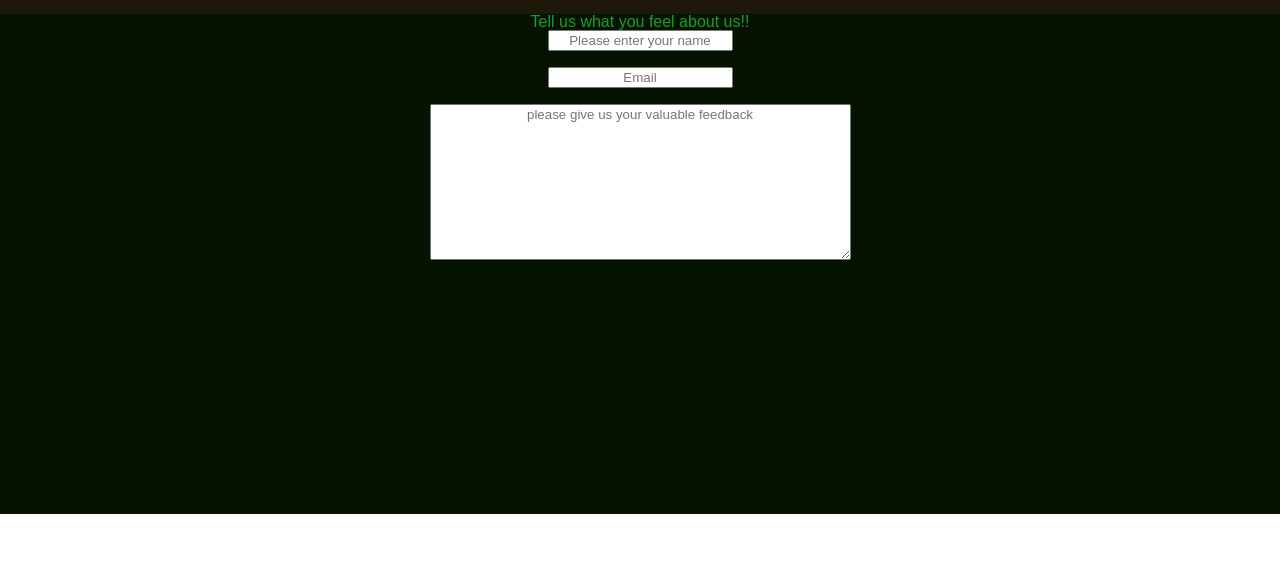
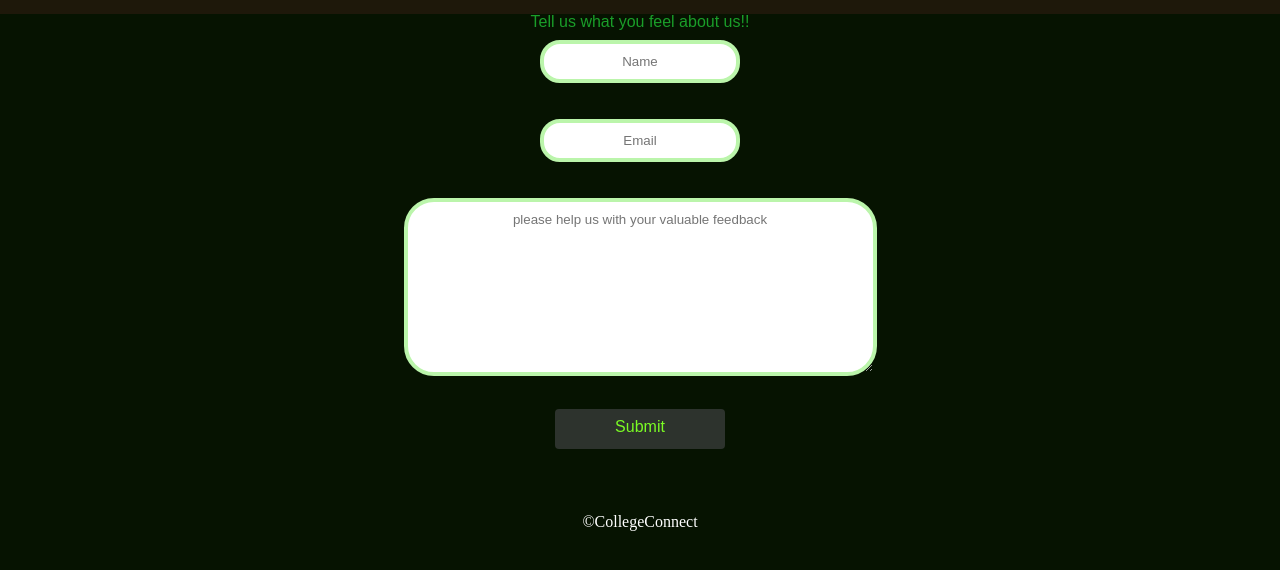
Before and after one commit to amit-420/Collegeconnect, a plain HTML site: page feedback.html in a window 1280 px wide. Shown: the part 86-656 px from the top of the page. Drawn offline with Linux system fonts and the light colour scheme.

Commit message:
form field styled.

```diff
--- a/assets/main.css
+++ b/assets/main.css
@@ -54,6 +54,11 @@ basic
     text-align: center;
     font-family: sans-serif;
 }
+body{
+    background-color: rgb(6, 19, 1);
+
+}
+
 h1{
     box-sizing: border-box;
     text-align: center;
@@ -126,32 +131,15 @@ main{
 }
 a {
     color: rgb(123, 252, 36);
-    /* text-decoration: none;
-    padding-top: 3px;
-    margin-top: 5px;
-    margin-right: 100px;
-    height: 25px;
-    width: 100px;
-    border-radius: 4px;
-    display: inline-block; */
-
-
 }
 a:hover{
     color: rgba(36, 230, 62, 0.658);
-    /* text-decoration: none;
-    padding-top: 3px;
-    margin-top: 5px;
-    margin-right: 100px;
-    height: 25px;
-    width: 100px;
-    border-radius: 4px;
-    display: inline-block; */
 }
 footer{
     background-color: rgb(6, 19, 1);
     box-sizing: border-box;
-    height: 140px;
+    height: auto;
+    max-height: ;
 
 }
 p{
@@ -160,3 +148,29 @@ p{
 h2 {
     color: rgba(36, 230, 62, 0.658);
 }
+/*
+===========================
+feedback
+===========================
+*/
+form input {
+    margin: 10px 40px;
+    padding: 10px ;
+    border: 4px solid rgb(187, 245, 171);
+    border-radius: 20px;
+    width: 200px;
+}
+form textarea {
+    margin: 10px auto;
+    padding: 10px 25px;
+    border: 4px solid rgb(187, 245, 171);
+    border-radius: 30px;
+}
+footer p {
+
+    padding-top: auto;
+}
+header {
+    position: sticky;
+    top: 0px;
+}
--- a/pages/feedback.html
+++ b/feedback.html
@@ -3,7 +3,7 @@
     <head>
         <meta charset="utf-8">
         <title>College Connect</title>
-        <link rel="stylesheet", href="/assets/main.css">
+        <link rel="stylesheet", href="assets/main.css">
 
     </head>
     <body>
@@ -15,11 +15,17 @@
                 Tell us what you feel about us!!
             </h2>
             <div><form>
-                <input type="text" name="name" placeholder="Please enter your name"><br><br>
+                <input type="text" name="name" placeholder="Name"><br><br>
                 <input type="email" name="email" placeholder="Email"><br><br>
-                <textarea name="feedback" id="1" cols="50" rows="10" placeholder="please give us your valuable feedback"></textarea>
-
+                <textarea name="feedback" id="1" cols="50" rows="10" placeholder="please help us with your valuable feedback"></textarea><br>
+                <a class="button2" href="feedback.html">Submit</a>
             </form></div>
         </main>
+        <footer>
+            <p>
+               <small>&copy;CollegeConnect</small>
+           </p>
+        </footer>
     </body>
+
 </html>
```
Also changed, not shown: about.html (renamed from pages/about.html, +1 -1 lines), index.html (+10 -9 lines), join.html (added, +22 -0 lines), pages/join.html (deleted, +0 -15 lines).
